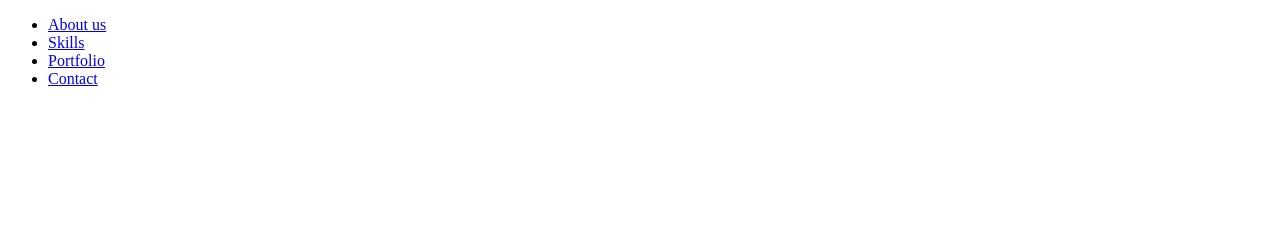
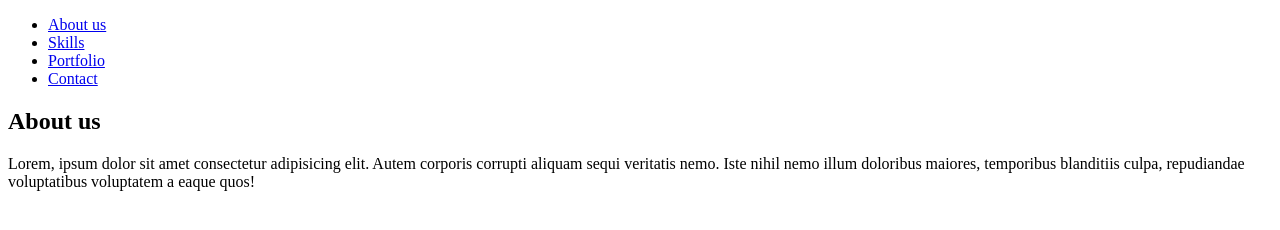
Before and after one commit to anstyrna/html-zadanie7, a plain HTML site: page index.html in a window 1280 px wide. Drawn offline with Linux system fonts and the light colour scheme.

Commit message:
dodanie sekcji 'About us'

```diff
--- a/index.html
+++ b/index.html
@@ -15,5 +15,9 @@
             <li><a href="#contact">Contact</a></li>
         </ul>
     </nav>
+    <section class="about-us">
+        <h1>About us</h1>
+        <p>Lorem, ipsum dolor sit amet consectetur adipisicing elit. Autem corporis corrupti aliquam sequi veritatis nemo. Iste nihil nemo illum doloribus maiores, temporibus blanditiis culpa, repudiandae voluptatibus voluptatem a eaque quos!</p>
+    </section>
 </body>
 </html>
```
